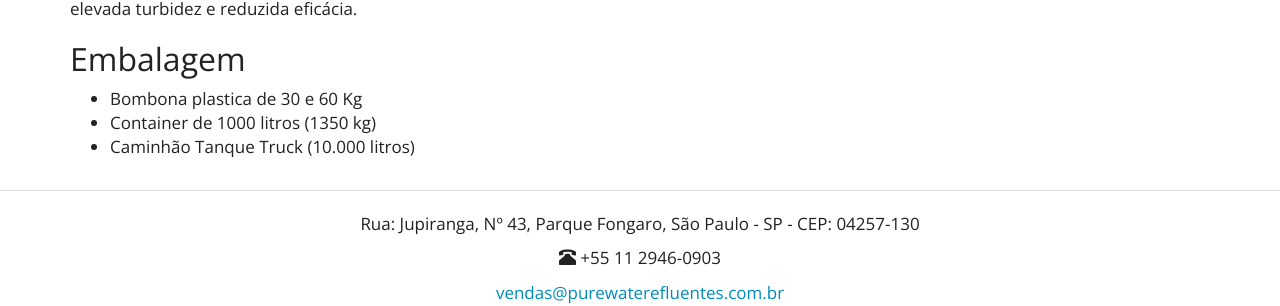
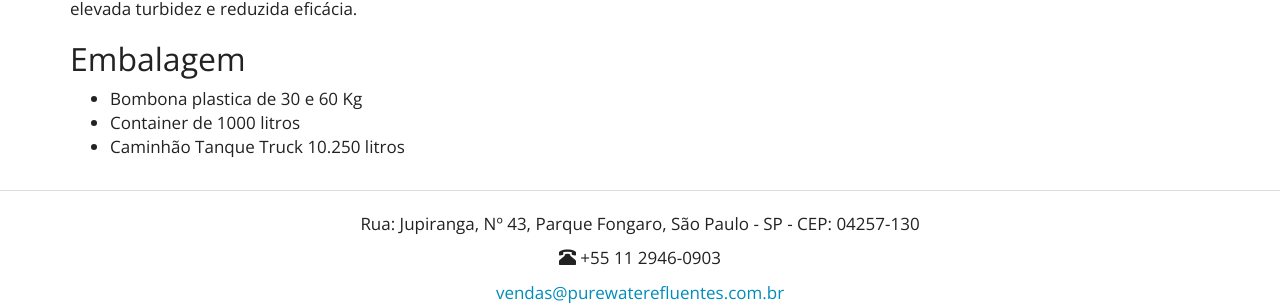
Before and after one commit to purewaterefluentes/purewaterefluentes.github.io, a Jekyll site: the page built from produtos/policloreto-de-aluminio.md, in a window 1280 px wide and 900 px high, scrolled down 528 px. Shown: the part 585-891 px from the top of the window. Built offline with Jekyll 4.4.1, drawn with Linux system fonts in a browser that asks for light colours; nearby versions of some CDN libraries; library files that are not in the unit come from our copies.

Commit message:
Update policloreto-de-aluminio.md

```diff
--- a/produtos/policloreto-de-aluminio.md
+++ b/produtos/policloreto-de-aluminio.md
@@ -33,5 +33,5 @@ Aconselhamos que as diluições não sejam inferiores a 6,0  % em alumina, pois
 ## Embalagem
 
 - Bombona plastica de 30 e 60 Kg
-- Container de 1000 litros (1350 kg)
-- Caminhão Tanque Truck (10.000 litros)
+- Container de 1000 litros
+- Caminhão Tanque Truck 10.250 litros
```
